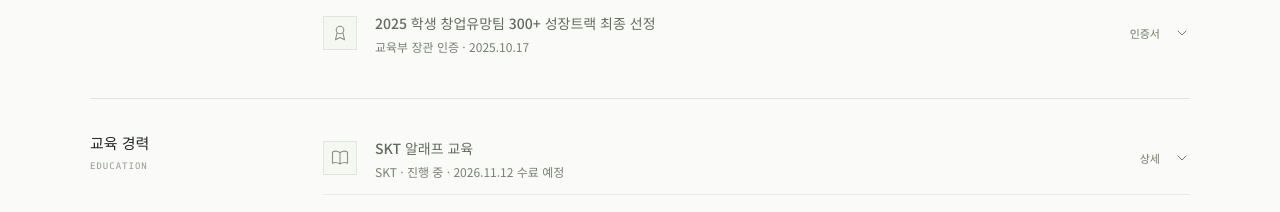
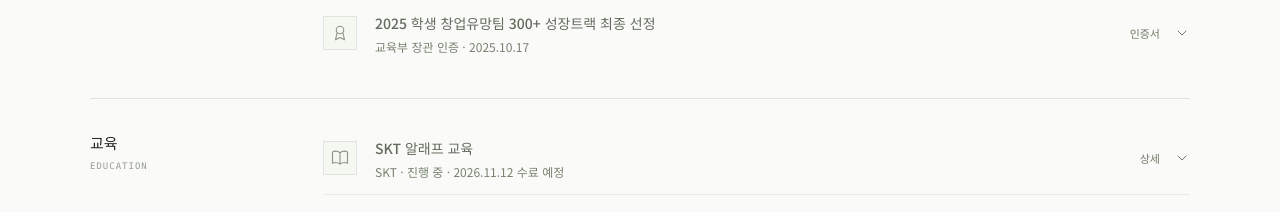
Before and after one commit to gyeonggumun/gyeonggu-portfolio, a React (Vite) app: page / in a window 1280 px wide. Shown: the part 820-1032 px from the top of the page. Built offline with nearby package versions, Linux system fonts and the light colour scheme.

Commit message:
fix(profile) : 교육 경력 제목을 교육으로 변경

```diff
--- a/src/App.jsx
+++ b/src/App.jsx
@@ -238,7 +238,7 @@ export default function App() {
           </div>
           <div className="journey-group">
             <div className="group-label">
-              <h3>교육 경력</h3>
+              <h3>교육</h3>
               <span>EDUCATION</span>
             </div>
             <div className="credential-list">
```
Also changed, not shown: 1 other file (tests, documents, lock files or other folders).
